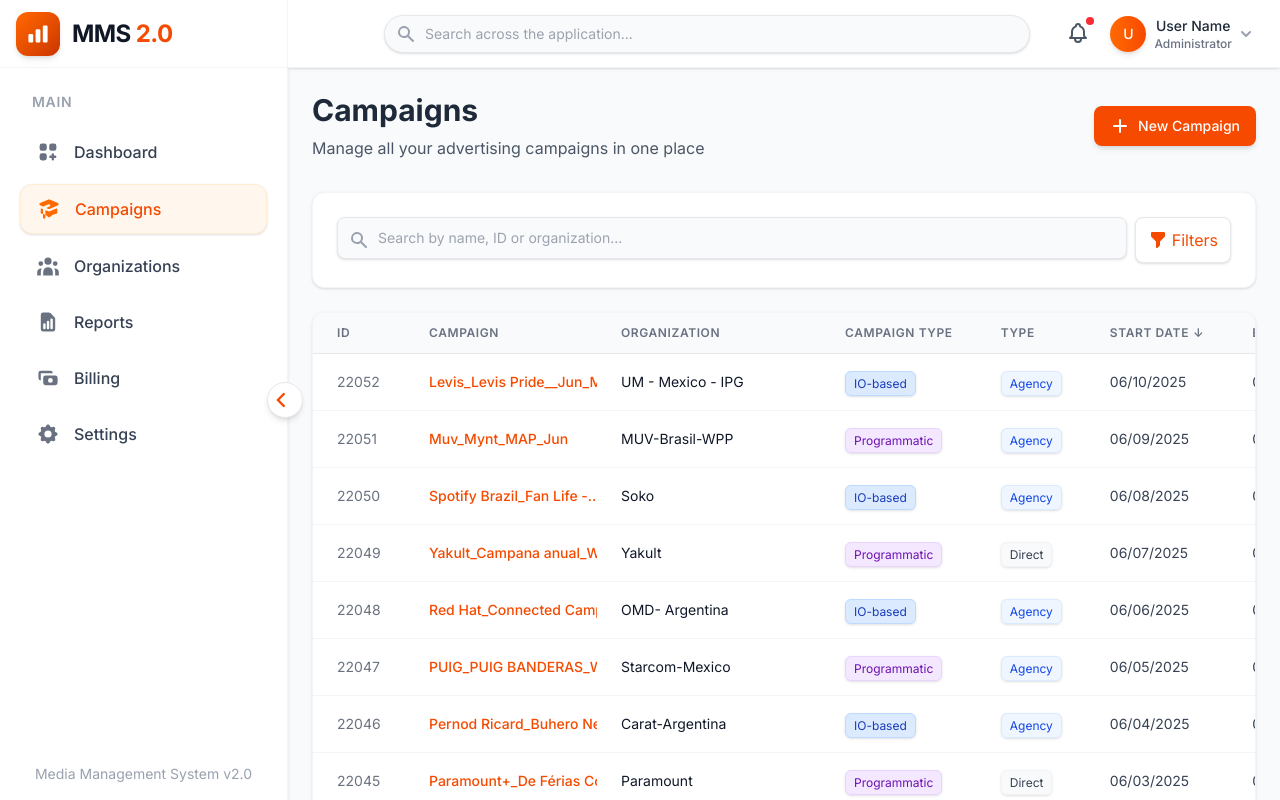
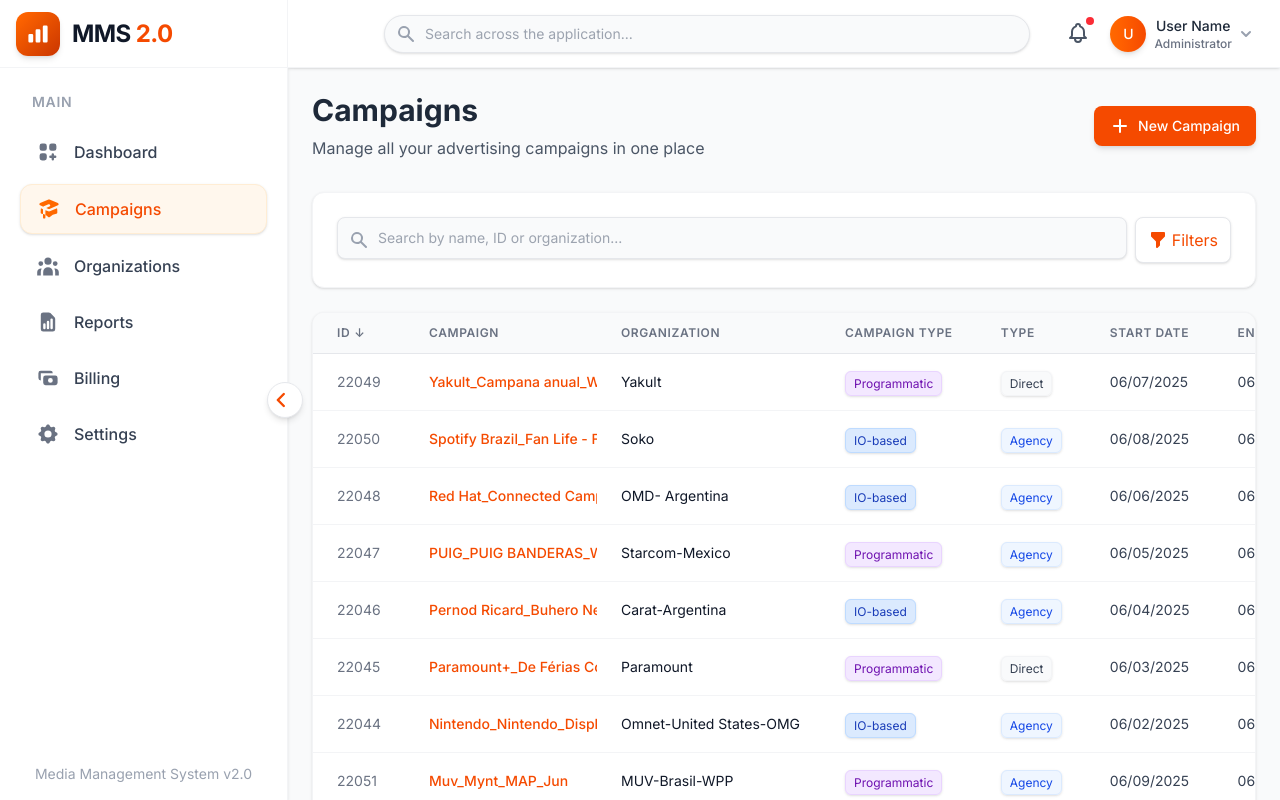
Before and after one commit to mms-usmedia/us-mms-front, a Next.js app: page /campaigns in a window 1280 px wide. Built offline with nearby package versions, Linux system fonts and the light colour scheme; sample sign-in values are in the browser's storage.

Commit message:
truncate title

```diff
--- a/src/app/campaigns/[id]/page.tsx
+++ b/src/app/campaigns/[id]/page.tsx
@@ -21,6 +21,10 @@ import CampaignActivity from "@/components/campaigns/CampaignActivity";
 
 // Importar datos mock
 import { getMockCampaignById } from "@/components/campaigns/mockData";
+
+// Importar utilidades
+import { truncateText } from "@/components/campaigns/utils";
+import useTruncate from "@/hooks/useTruncate";
 
 // Componente personalizado para mostrar un badge de estado más grande en el header
 const StatusBadgeLarge = ({ status }: { status: string }) => {
@@ -234,7 +238,7 @@ export default function CampaignDetailPage() {
   const router = useRouter();
   const params = useParams();
   const { user, isLoading, isAuthenticated } = useAuth();
-  const {} = useSidebar();
+  const { isCollapsed } = useSidebar();
   const [campaign, setCampaign] = useState<Campaign | null>(null);
   const [loading, setLoading] = useState(true);
   const [activeTab, setActiveTab] = useState<
@@ -243,6 +247,9 @@ export default function CampaignDetailPage() {
   const [documents, setDocuments] = useState<Document[]>([]);
   const [isUploading, setIsUploading] = useState(false);
   const [uploadProgress, setUploadProgress] = useState(0);
+
+  // Usar el hook personalizado para determinar la longitud máxima del título
+  const maxTitleLength = useTruncate(70, isCollapsed);
 
   // Obtener el ID de la campaña de los parámetros de la URL
   const campaignId = Array.isArray(params.id) ? params.id[0] : params.id;
@@ -429,8 +436,11 @@ export default function CampaignDetailPage() {
               </Link>
               <div className="flex items-center justify-between">
                 <div>
-                  <h1 className="text-3xl font-bold text-gray-800 mb-2">
-                    {campaign.name}
+                  <h1
+                    className="text-3xl font-bold text-gray-800 mb-2"
+                    title={campaign.name}
+                  >
+                    {truncateText(campaign.name, maxTitleLength)}
                   </h1>
                   <div className="flex items-center">
                     <span
--- a/src/app/campaigns/page.tsx
+++ b/src/app/campaigns/page.tsx
@@ -10,6 +10,7 @@ import Header from "@/components/layout/Header";
 import StatusBadge from "@/components/ui/StatusBadge";
 import SearchFilter from "@/components/campaigns/SearchFilter";
 import Link from "next/link";
+import useTruncate from "@/hooks/useTruncate";
 
 // Types for campaigns
 interface Campaign {
@@ -182,18 +183,22 @@ export default function CampaignsListPage() {
   const router = useRouter();
   const { user, isLoading, isAuthenticated } = useAuth();
   const { isCollapsed } = useSidebar();
-  const [campaigns] = useState<Campaign[]>(mockCampaigns);
+  const [campaigns, setCampaigns] = useState<Campaign[]>(mockCampaigns);
   const [filteredCampaigns, setFilteredCampaigns] = useState<Campaign[]>(
     mockCampaigns
   );
-  const [searchTerm, setSearchTerm] = useState("");
+  const [searchTerm, setSearchTerm] = useState<string>("");
   const [selectedOrganization, setSelectedOrganization] = useState<string>("");
   const [selectedStatus, setSelectedStatus] = useState<string[]>([]);
-  const [sortField, setSortField] = useState<string>("startDate");
+  const [sortField, setSortField] = useState<string>("id");
   const [sortDirection, setSortDirection] = useState<"asc" | "desc">("desc");
   const [startDateFilter, setStartDateFilter] = useState<string>("");
   const [endDateFilter, setEndDateFilter] = useState<string>("");
   const [selectedOwner, setSelectedOwner] = useState<string>("");
+
+  // Usar el hook personalizado para el truncamiento
+  const nameTruncateLength = useTruncate(40, isCollapsed);
+  const orgTruncateLength = useTruncate(35, isCollapsed);
 
   // Redirect if not authenticated
   useEffect(() => {
@@ -201,14 +206,6 @@ export default function CampaignsListPage() {
       router.push("/login");
     }
   }, [isLoading, isAuthenticated, router]);
-
-  // Adjust truncation size based on sidebar state
-  const nameTruncateLength = useMemo(() => (isCollapsed ? 30 : 25), [
-    isCollapsed,
-  ]);
-  const orgTruncateLength = useMemo(() => (isCollapsed ? 28 : 22), [
-    isCollapsed,
-  ]);
 
   // Apply filters when criteria change
   useEffect(() => {
--- /dev/null
+++ b/src/hooks/useTruncate.tsx
@@ -0,0 +1,70 @@
+import { useState, useEffect, useMemo } from "react";
+
+/**
+ * Hook personalizado para determinar la longitud máxima de texto basado en el tamaño de pantalla
+ * y estado del sidebar.
+ *
+ * @param baseLength - Longitud base para pantallas grandes (ajustada si se proporciona)
+ * @param isSidebarCollapsed - Estado de colapso del sidebar
+ * @returns Longitud máxima que se debe usar para truncar texto
+ */
+export const useTruncate = (
+  baseLength: number = 70,
+  isSidebarCollapsed: boolean = false
+): number => {
+  // Estado para rastrear el ancho de la ventana
+  const [windowWidth, setWindowWidth] = useState(
+    typeof window !== "undefined" ? window.innerWidth : 0
+  );
+
+  // Efecto para actualizar el ancho de la ventana cuando cambia
+  useEffect(() => {
+    const handleResize = () => {
+      setWindowWidth(window.innerWidth);
+    };
+
+    if (typeof window !== "undefined") {
+      window.addEventListener("resize", handleResize);
+      handleResize(); // Llamar inmediatamente para configurar el estado inicial
+
+      return () => {
+        window.removeEventListener("resize", handleResize);
+      };
+    }
+  }, []);
+
+  // Calcular la longitud máxima basada en el ancho de la ventana
+  const maxLength = useMemo(() => {
+    if (typeof window === "undefined") {
+      return baseLength; // Valor por defecto para SSR
+    }
+
+    // Factor multiplicador basado en el estado del sidebar
+    const sidebarFactor = isSidebarCollapsed ? 1.2 : 1;
+
+    // Ajustar en base al tamaño de la pantalla
+    if (windowWidth < 640) {
+      // sm
+      return Math.floor(baseLength * 0.4 * sidebarFactor);
+    } else if (windowWidth < 768) {
+      // md
+      return Math.floor(baseLength * 0.6 * sidebarFactor);
+    } else if (windowWidth < 1024) {
+      // lg
+      return Math.floor(baseLength * 0.7 * sidebarFactor);
+    } else if (windowWidth < 1280) {
+      // xl
+      return Math.floor(baseLength * 0.85 * sidebarFactor);
+    } else if (windowWidth < 1536) {
+      // 2xl
+      return Math.floor(baseLength * sidebarFactor);
+    } else {
+      // 3xl+
+      return Math.floor(baseLength * 1.2 * sidebarFactor);
+    }
+  }, [windowWidth, baseLength, isSidebarCollapsed]);
+
+  return maxLength;
+};
+
+export default useTruncate;
```
